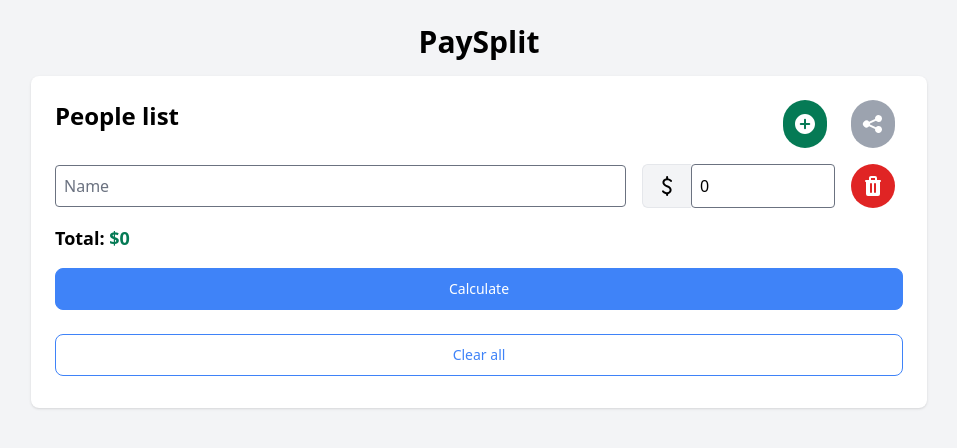
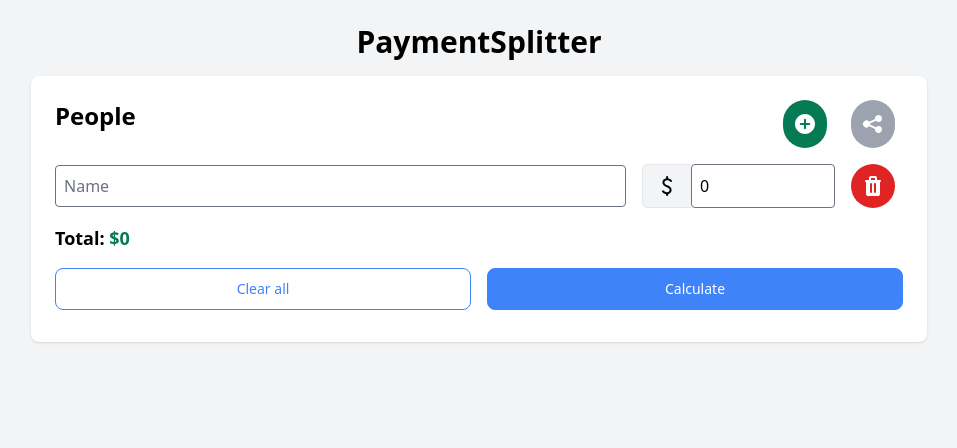
Before and after one commit to havalos97/payment-splitter, a Nuxt app: page / in a window 1280 px wide. Shown: the top 448 px of the page, without its empty margins (161-1118 px from the left). Built offline with nearby package versions, Linux system fonts and the light colour scheme.

Commit message:
Updates Readme and sharing metod.

```diff
--- a/app.vue
+++ b/app.vue
@@ -2,7 +2,7 @@
   <VitePwaManifest />
   <div class="min-h-screen print:bg-transparent bg-gray-100 p-6">
     <h1 class="text-3xl font-bold text-center mb-4">
-      PaySplit
+      PaymentSplitter
     </h1>
     <payments-form
       v-if="!showResults"
--- a/components/PaymentsForm.vue
+++ b/components/PaymentsForm.vue
@@ -3,7 +3,7 @@
     <div class="grid grid-cols-2 gap-4 mb-4">
       <div>
         <h2 class="text-2xl font-semibold mb-4">
-          People list
+          People
         </h2>
       </div>
       <div class="flex justify-end">
@@ -74,12 +74,14 @@
     <div class="mt-4 text-lg font-semibold">
       Total: <span class="text-green-600">${{ total }}</span>
     </div>
+    <div class="grid grid-cols-1 md:grid-cols-2 md:gap-4">
+      <cta-outlined class="my-4" @click="showResetConfirmationModal = true" full-width>
+        Clear all
+      </cta-outlined>
       <cta class="my-4" @click="emits('calculateDebts')" full-width>
         Calculate
       </cta>
-    <cta-outlined class="my-4" @click="showResetConfirmationModal = true" full-width>
-      Clear all
-    </cta-outlined>
+    </div>
   </div>
   <confirmation-modal
     v-if="showResetConfirmationModal"
@@ -166,20 +168,31 @@ const formatAmount = (e: KeyboardEvent) =>
   isNaN(Number(e.key)) &&
   e.preventDefault();
 
-const shareState = () => {
+const shareState = async () => {
   const sharedUrl = generateStateUrl({
     people: props.people,
     total: total.value,
   });
+  if (navigator.share) {
     try {
-    navigator.clipboard.writeText(sharedUrl);
-    setToastMessage('Link copied to clipboard');
+      await navigator.share({
+        title: "Review your payments",
+        text: "Check out the payments I've added",
+        url: sharedUrl,
+      });
+      setToastMessage('Shared successfully');
       setToastIsLink(false);
       setToastTimeout(5);
     } catch (error) {
       setToastMessage(sharedUrl);
       setToastIsLink(true);
       setToastTimeout(20);
+    }
+  } else {
+    navigator.clipboard.writeText(sharedUrl);
+    setToastMessage('Link copied to clipboard');
+    setToastIsLink(false);
+    setToastTimeout(5);
   }
   setToastPosition(
     isSm.value
--- a/nuxt.config.ts
+++ b/nuxt.config.ts
@@ -5,7 +5,7 @@ export default defineNuxtConfig({
   ssr: true,
   app: {
     head: {
-      title: 'PaySplit',
+      title: 'PaymentSplitter',
     },
   },
   components: [
@@ -32,7 +32,7 @@ export default defineNuxtConfig({
     manifest: {
       name: 'Payment Splitter',
       short_name: 'PaySplit',
-      description: 'An app to split payments',
+      description: 'An app to split payments between friends',
       lang: 'en',
       scope: '/',
       start_url: '/',
```
Also changed, not shown: 1 other file (tests, documents, lock files or other folders). Lines whose indentation alone changed are shown as unchanged.
